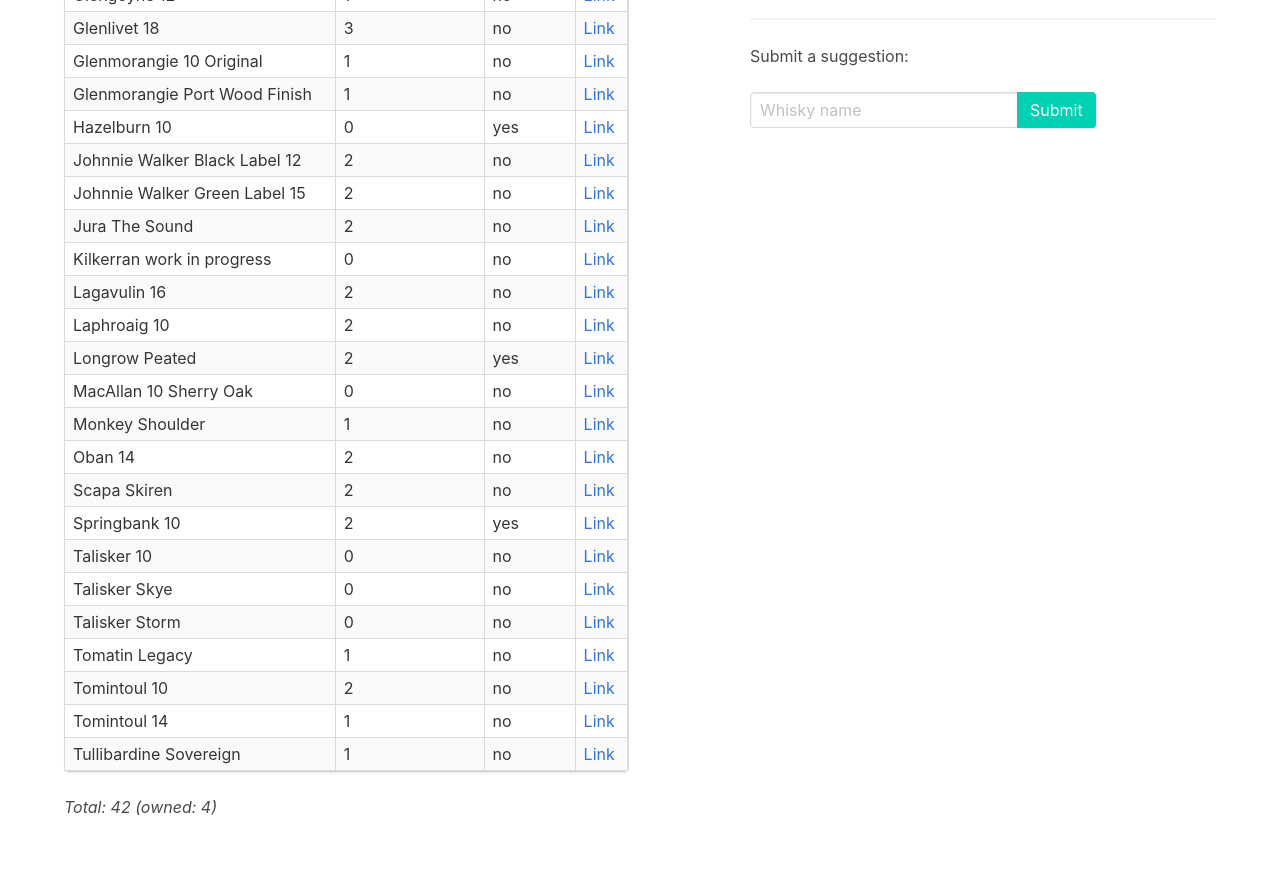
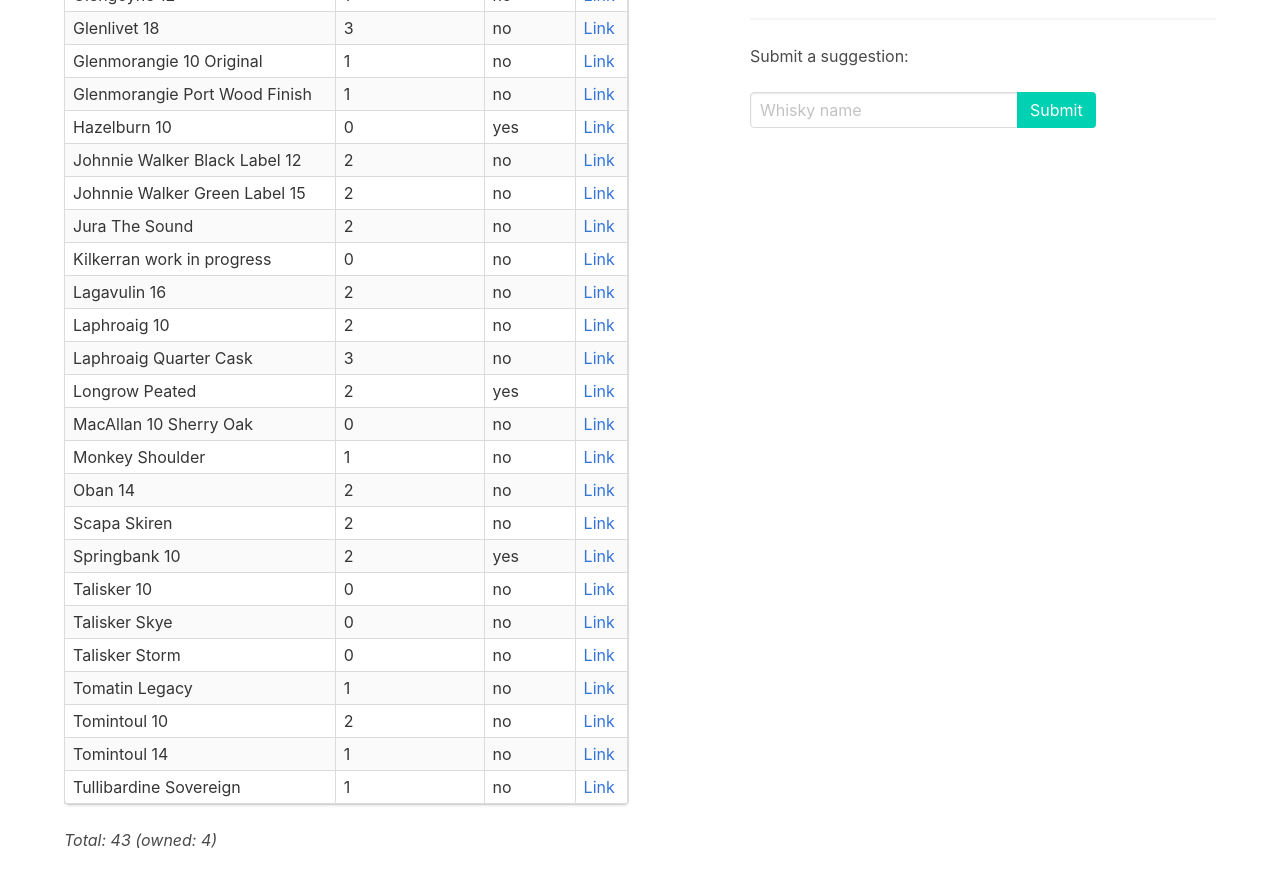
Before and after one commit to grega/whisky, a Jekyll site: the page built from scotch.html, in a window 1280 px wide and 900 px high, scrolled down 878 px. Shown: the top 887 px of the window. Built offline with Jekyll 4.4.1, drawn with Linux system fonts in a browser that asks for light colours; nearby versions of some CDN libraries.

Commit message:
Update tried.yml

```diff
--- a/_data/scotch/tried.yml
+++ b/_data/scotch/tried.yml
@@ -127,3 +127,6 @@
 
 - name: Tullibardine Sovereign
   rating: 1
+
+- name: Laphroaig Quarter Cask
+  rating: 3
```
